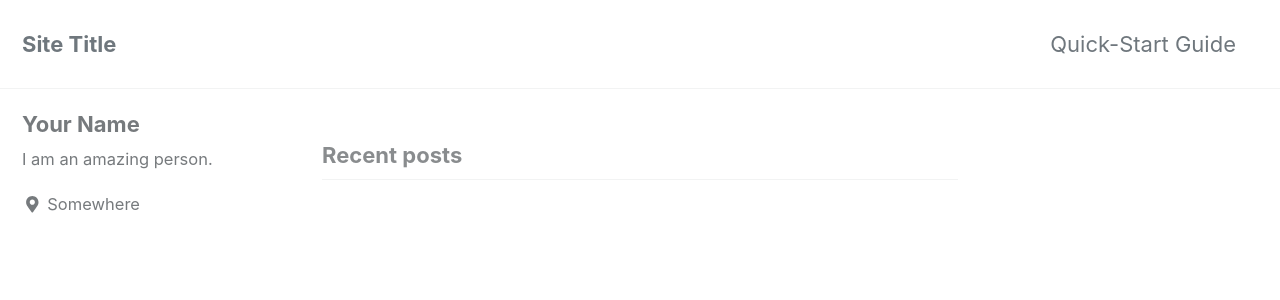
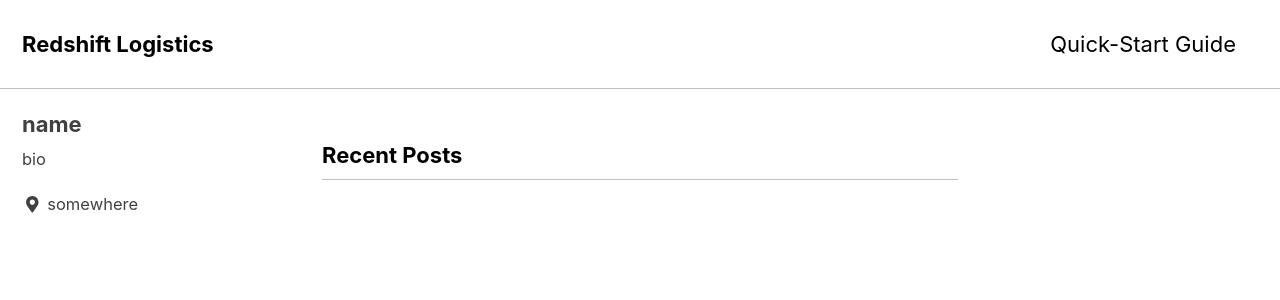
Before and after one commit to redshiftlogistics/redshiftlogistics.github.io, a Jekyll site: the page built from index.html, in a window 1280 px wide and 900 px high. Shown: the top 300 px of the window. Built offline with Jekyll 4.4.1, drawn with Linux system fonts in a browser that asks for light colours; cached includes are drawn as plain includes; nearby versions of some CDN libraries; the list of posts is cut into pages by our own code; some of the changed text lies outside the part shown.

Commit message:
details changed

```diff
--- a/_config.yml
+++ b/_config.yml
@@ -12,14 +12,14 @@
 
 # theme                  : "minimal-mistakes-jekyll"
 # remote_theme           : "mmistakes/minimal-mistakes"
-minimal_mistakes_skin    : "default" # "air", "aqua", "contrast", "dark", "dirt", "neon", "mint", "plum", "sunrise"
+minimal_mistakes_skin    : "contrast" # "air", "aqua", "contrast", "dark", "dirt", "neon", "mint", "plum", "sunrise"
 
 # Site Settings
-locale                   : "en-US"
-title                    : "Site Title"
+locale                   : "en-UK"
+title                    : "Redshift Logistics"
 title_separator          : "-"
-name                     : "Your Name"
-description              : "An amazing website."
+name                     : "name"
+description              : "description"
 url                      : # the base hostname & protocol for your site e.g. "https://mmistakes.github.io"
 baseurl                  : # the subpath of your site, e.g. "/blog"
 repository               : # GitHub username/repo-name e.g. "mmistakes/minimal-mistakes"
@@ -106,10 +106,10 @@ analytics:
 
 # Site Author
 author:
-  name             : "Your Name"
+  name             : "name"
   avatar           : # path of avatar image, e.g. "/assets/images/bio-photo.jpg"
-  bio              : "I am an amazing person."
-  location         : "Somewhere"
+  bio              : "bio"
+  location         : "somewhere"
   email            :
   links:
     - label: "Email"
```
